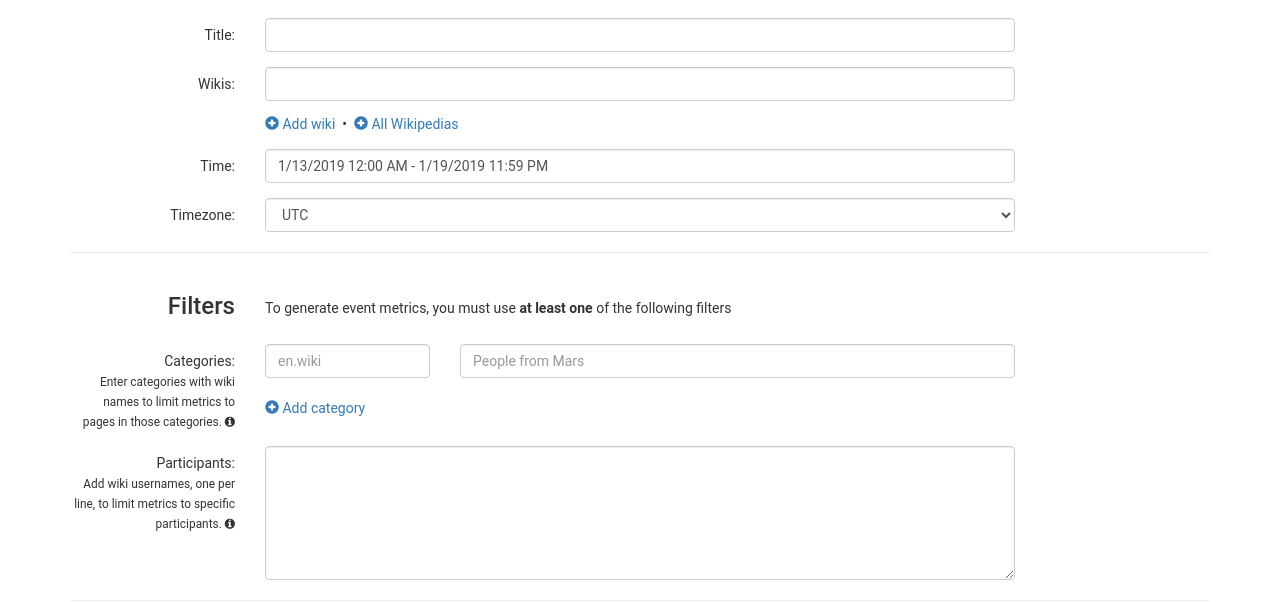
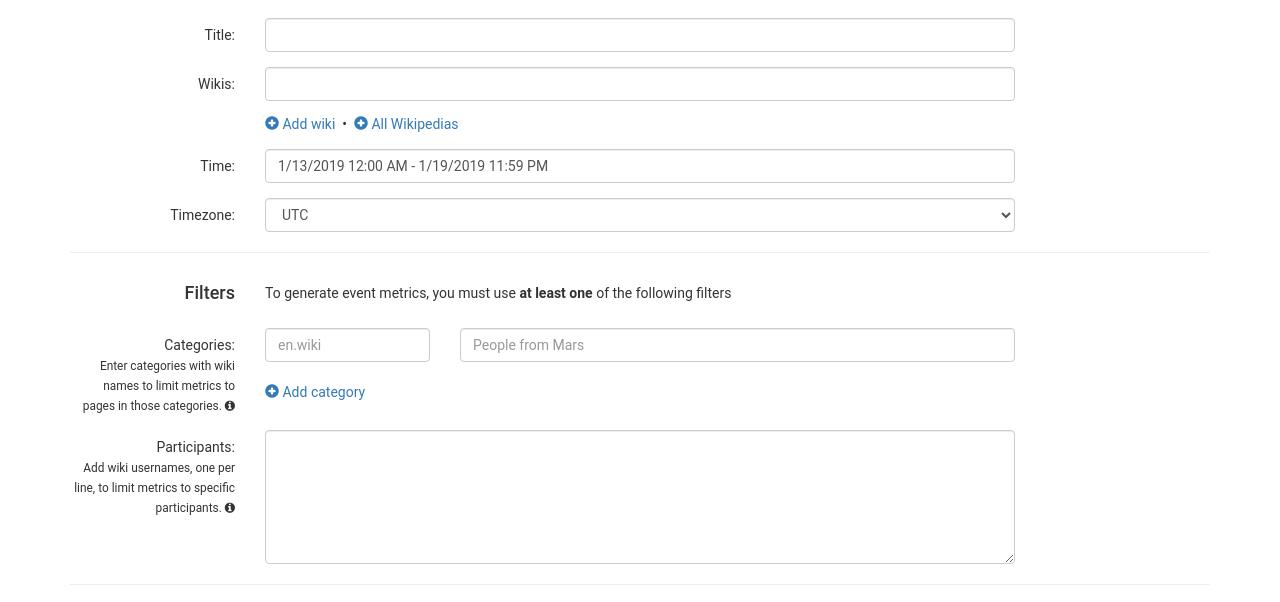
Before and after one commit to prtksxna/wmf-prototype-gm, a plain HTML site: page new-event.html in a window 1280 px wide. Shown: the part 175-777 px from the top of the page. Drawn offline with Linux system fonts and the light colour scheme; no server answers; a small style sheet from the web is missing.

Commit message:
fix(new-event): filters heading size

```diff
--- a/new-event.html
+++ b/new-event.html
@@ -482,10 +482,10 @@
   <hr>
   <div class="form-group">
     <div class="col-sm-2 text-right">
-        <h3>Filters</h3>
+        <h4>Filters</h4>
     </div>
     <div class="col-sm-8">
-      <p style="margin-top:25px;">To generate event metrics, you must use <strong>at least one</strong> of the following filters</p>
+      <p style="margin-top:10px;">To generate event metrics, you must use <strong>at least one</strong> of the following filters</p>
     </div>
   </div>
 
```
